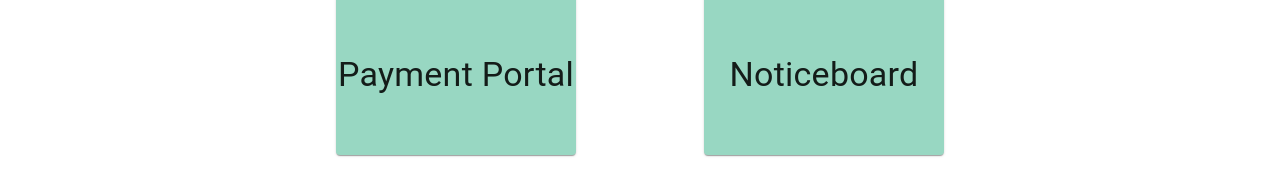
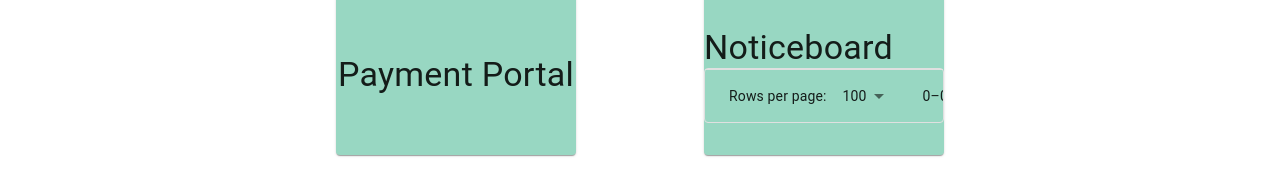
Before and after one commit to samratmiddha/apex-website-frontend, a React (Create React App) app: page / in a window 1280 px wide. Shown: the part 535-710 px from the top of the page. Built offline with nearby package versions, Linux system fonts and the light colour scheme.

Commit message:
initialized datagrid

```diff
--- a/package.json
+++ b/package.json
@@ -8,6 +8,7 @@
     "@fontsource/roboto": "^4.5.8",
     "@mui/icons-material": "^5.11.0",
     "@mui/material": "^5.11.1",
+    "@mui/x-data-grid": "^5.17.17",
     "@reduxjs/toolkit": "^1.9.1",
     "@testing-library/jest-dom": "^5.16.5",
     "@testing-library/react": "^13.4.0",
--- a/src/pages/Home.js
+++ b/src/pages/Home.js
@@ -11,6 +11,7 @@ import AboutUsCard from "../components/home/AboutUsCard";
 import CourseCard from "../components/home/CourseCard";
 import ImageSlider from "../components/home/imageSlider";
 import StudentCard from "../components/home/StudentCard";
+import { DataGrid } from "@mui/x-data-grid";
 
 export default function Home() {
   let logo = require("../assets/red_cross_logo.jpg");
@@ -155,6 +156,10 @@ export default function Home() {
               >
                 <Typography variant="h4" sx={{ alignSelf: "center" }}>
                   Noticeboard
+                  <DataGrid
+                    columns={[{ field: "Date" }, { field: "Notice" }]}
+                    rows={[]}
+                  ></DataGrid>
                 </Typography>
               </Box>
             </CardActionArea>
@@ -192,6 +197,12 @@ export default function Home() {
           <CourseCard />
           <CourseCard />
         </Box>
+      </Box>
+      <Box>
+        <Typography variant="h5" align="center">
+          Noticeboard
+        </Typography>
+        <Box></Box>
       </Box>
       <Box>
         <Typography variant="h5" align="center">
```
Also changed, not shown: 1 other file (tests, documents, lock files or other folders).
